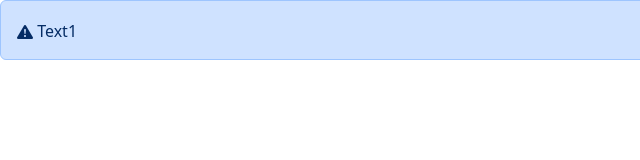
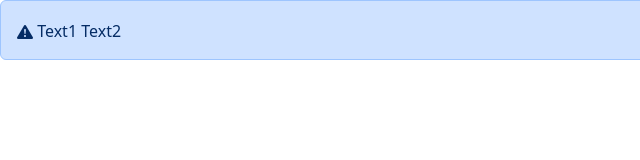
Before and after one commit to ChanchaiPa/bootstrap-demo, a plain HTML site: page test.html in a window 1280 px wide. Shown: the full height of the page, 0-640 px from the left. Drawn offline with Linux system fonts and the light colour scheme; files whose address does not match are found by name.

Commit message:
Update test.html

```diff
--- a/test.html
+++ b/test.html
@@ -2,7 +2,6 @@
 <html lang="en">
 <head>
     <meta charset="UTF-8">
-
     <meta name="viewport" content="width=device-width, initial-scale=1.0">
     <title>Test Page</title>
     <link rel="stylesheet" href="assets/bootstrap.min.css">
@@ -14,6 +13,7 @@
     <div class="alert alert-primary" role="alert">
         <i class="bi bi-exclamation-triangle-fill"></i>
         <span class="align-middle">Text1</span>
+        <span class="align-middle">Text2</span>
     </div>
 
 </body>
```
